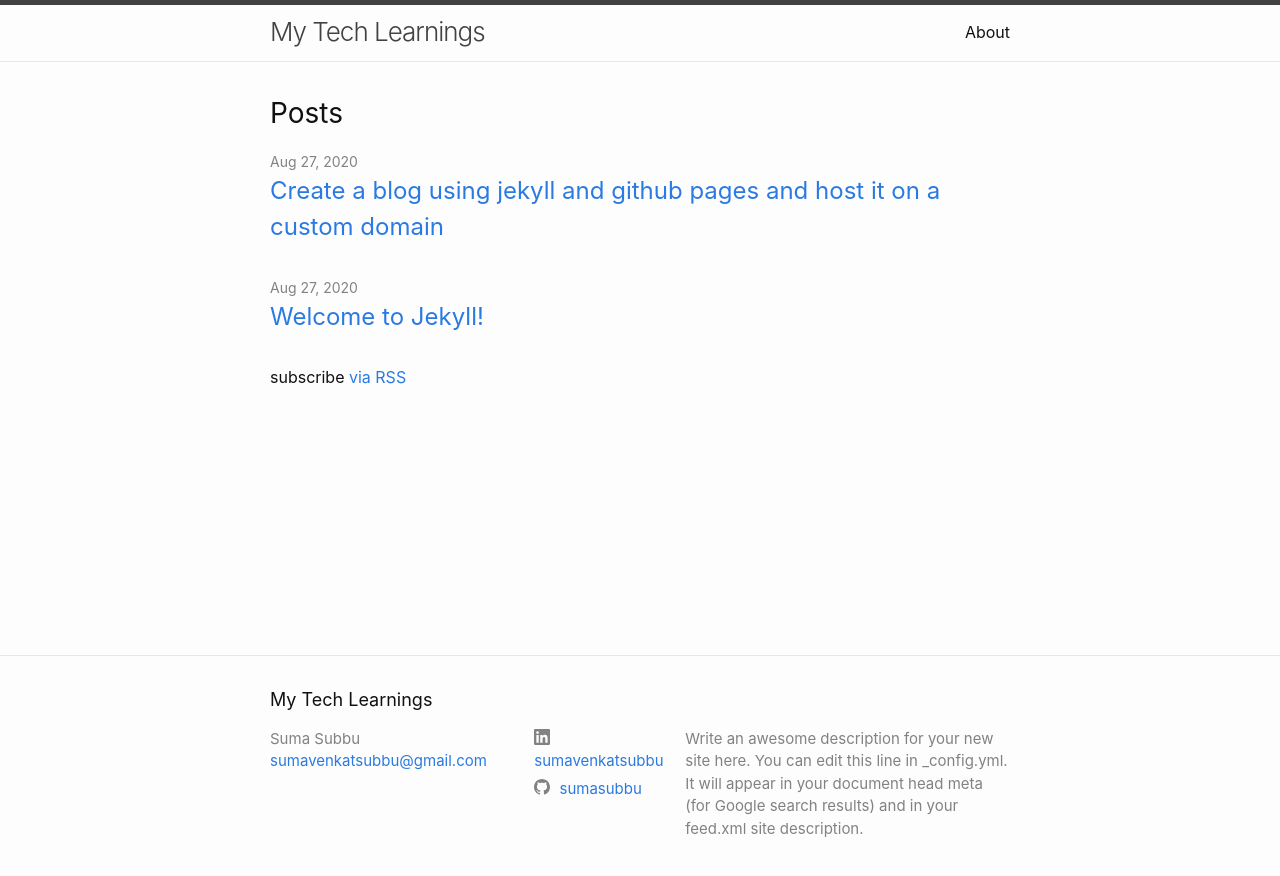
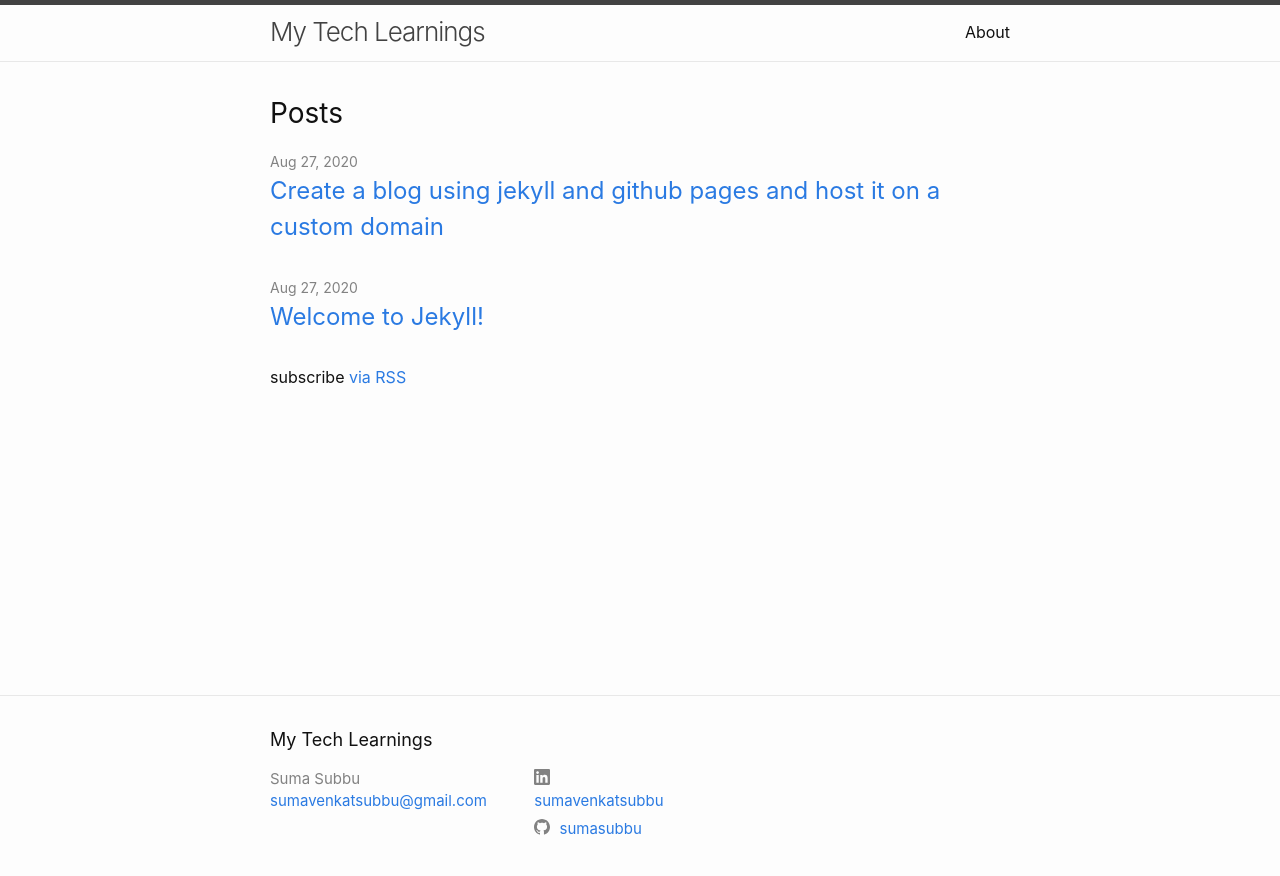
Before and after one commit to sumasubbu/my-blog, a Jekyll site: the page built from index.markdown, in a window 1280 px wide. Shown: the top 876 px of the page. Built offline with Jekyll 4.4.1, drawn with Linux system fonts in a browser that asks for light colours.

Commit message:
cleaned the code

```diff
--- a/_config.yml
+++ b/_config.yml
@@ -20,10 +20,8 @@
 
 title: My Tech Learnings
 email: sumavenkatsubbu@gmail.com
-description: >- # this means to ignore newlines until "baseurl:"
-  Write an awesome description for your new site here. You can edit this
-  line in _config.yml. It will appear in your document head meta (for
-  Google search results) and in your feed.xml site description.
+# description: >- # this means to ignore newlines until "baseurl:"
+
 baseurl: "/my-blog" # the subpath of your site, e.g. /blog
 url: "https://sumasubbu.github.io" # the base hostname & protocol for your site, e.g. http://example.com
 twitter_username:
```
